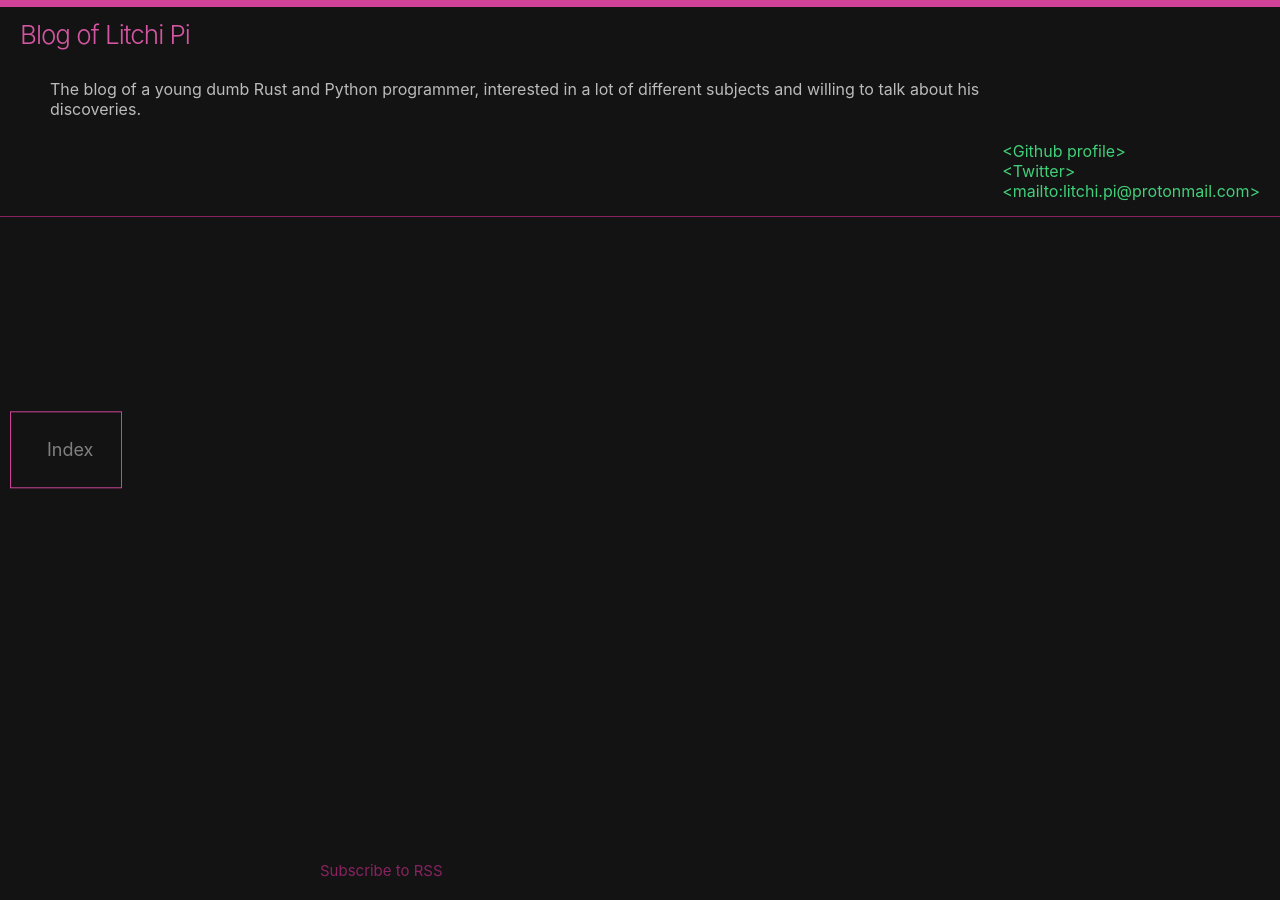
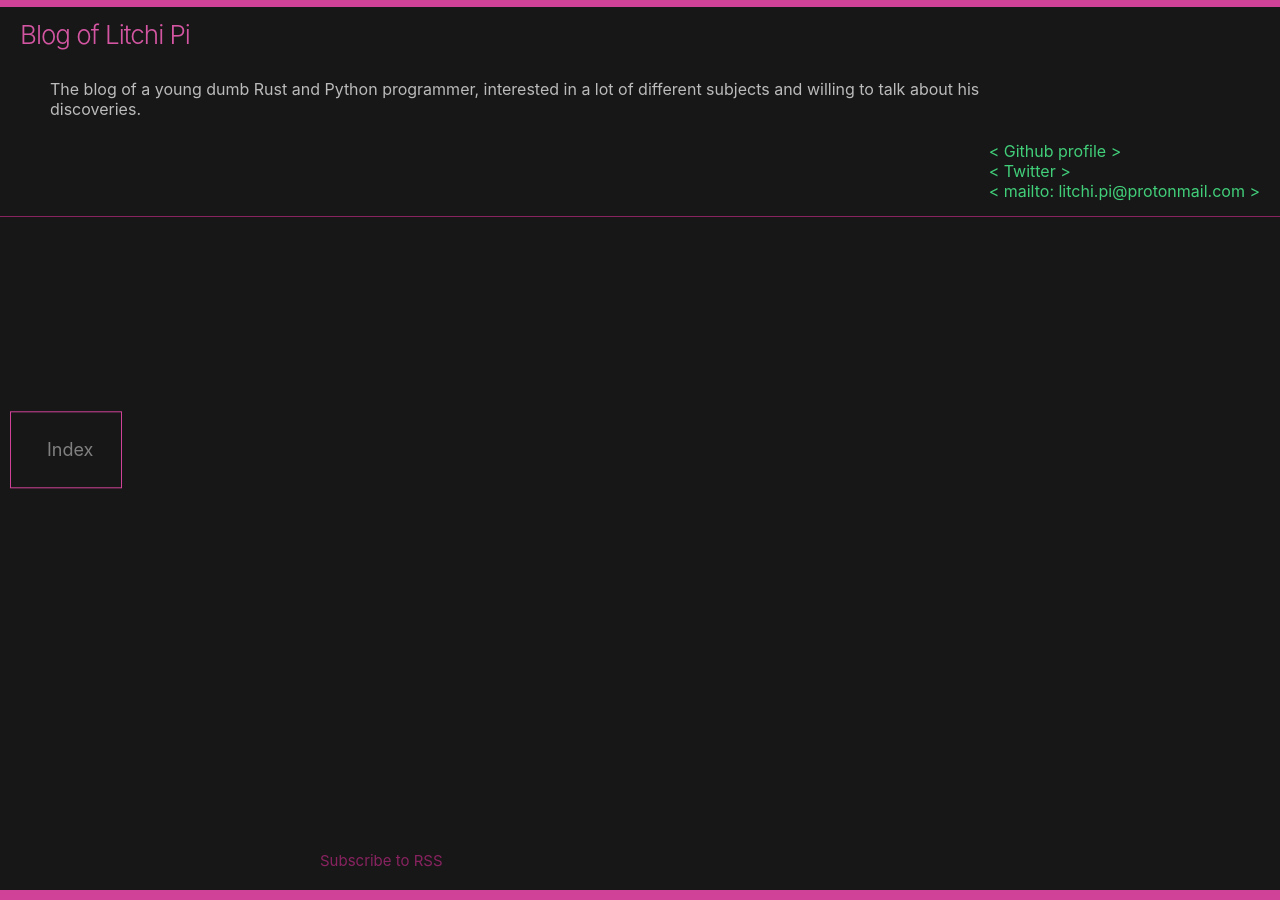
Before and after one commit to litchipi/litchipi.github.io, a Jekyll site: the page built from index.markdown, in a window 1280 px wide. Built offline with Jekyll 4.4.1, drawn with Linux system fonts in a browser that asks for light colours.

Commit message:
style & layout: General fix and improvements
Signed-off-by: litchipi <litchi.pi@protonmail.com>

```diff
--- a/_includes/header.html
+++ b/_includes/header.html
@@ -12,15 +12,15 @@
         <ul class="contact-list">
 
 		  {% if site.author.github %}
-			<li><a class="u-github" href="{{ site.author.github }}">&ltGithub profile&gt</a></li>
+			<li><a class="u-github" href="{{ site.author.github }}">&lt Github profile &gt</a></li>
 		  {% endif %}
 
 		  {% if site.author.twitter %}
-			<li><a class="u-twitter" href="{{ site.author.twitter }}">&ltTwitter&gt</a></li>
+			<li><a class="u-twitter" href="{{ site.author.twitter }}">&lt Twitter &gt</a></li>
 		  {% endif %}
 
 		  {% if site.author.email -%}
-            <li><a class="u-email" href="mailto:{{ site.author.email }}">&ltmailto:{{ site.author.email }}&gt</a></li>
+            <li><a class="u-email" href="mailto:{{ site.author.email }}">&lt mailto: {{ site.author.email }} &gt</a></li>
           {%- endif %}
         </ul>
       {%- endif %}
--- a/_sass/_layout.scss
+++ b/_sass/_layout.scss
@@ -1,6 +1,10 @@
 /**
  * Site header
  */
+footer {
+	border-bottom: 10px solid $color1;
+}
+
 .site-header {
   border-top: 7px solid $color1;
   border-bottom: 1px solid $color1_dark;
--- a/_sass/dark.scss
+++ b/_sass/dark.scss
@@ -5,7 +5,7 @@ $color2:				complement($color1);
 $color3:				adjust-hue($color2, 60);
 
 $text-color:            #bbbbbb;
-$background-color:      #131313; //#181818;
+$background-color:      #171717;
 
 $color1_dark:			darken($color1, 20%);
 $color1_light:			lighten($color1, 20%);
--- a/_sass/navigation.scss
+++ b/_sass/navigation.scss
@@ -34,7 +34,7 @@
 
 .inpost-nav {
 	border: 1px solid $color1;
-	max-width: sidenav-width;
+	max-width: $sidenav-width;
 	width: max-content;
 	display: block;
 	background-color: $background-color;
```
